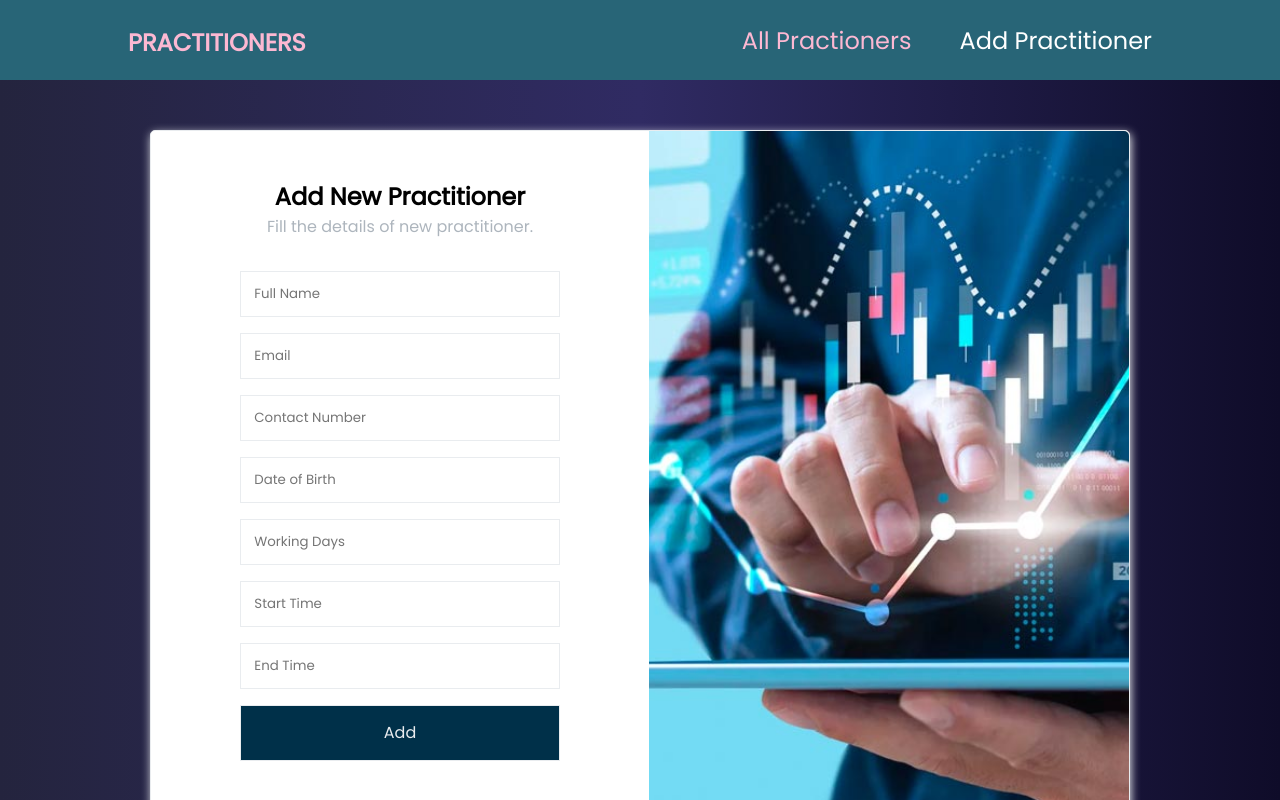
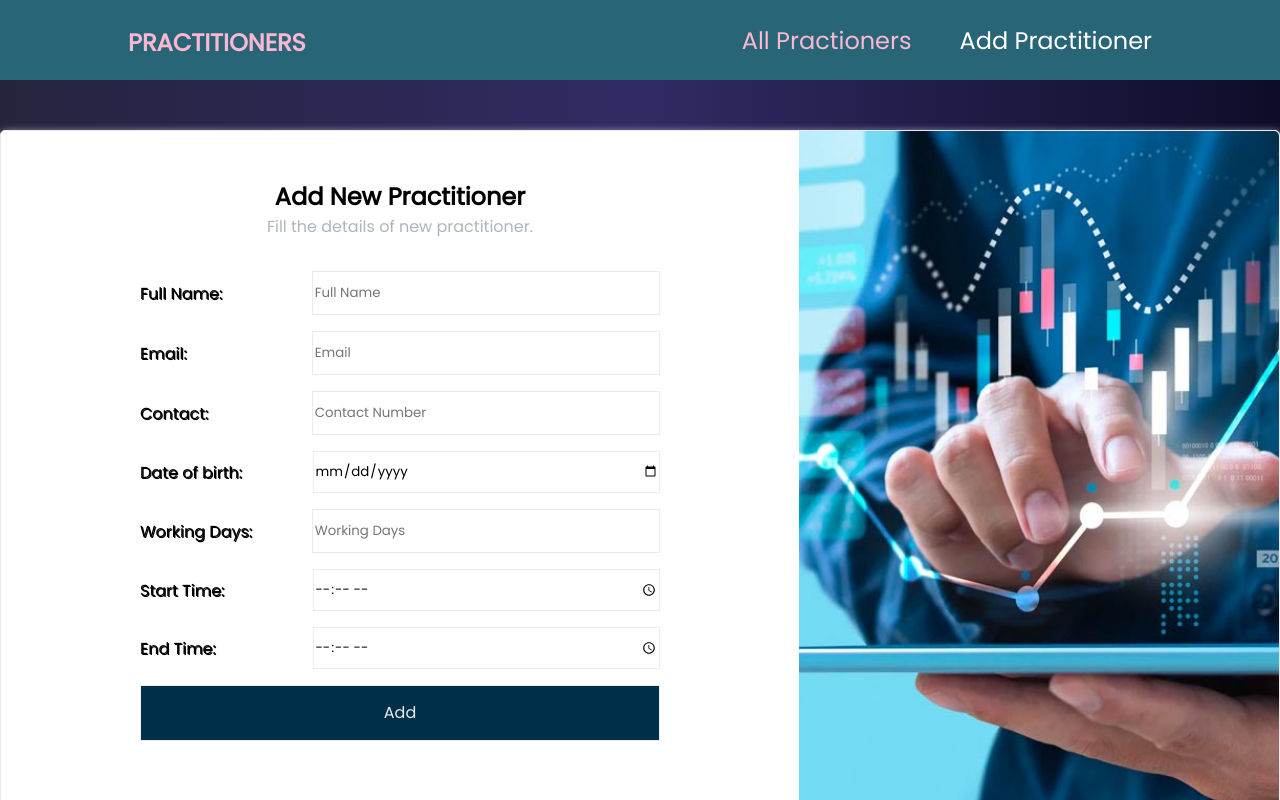
Before and after one commit to IshwarGautam/Practioner-Profile-Management, a React (Vite) app in the folder client/: page /add-practitioner in a window 1280 px wide. Built offline with nearby package versions, Linux system fonts and the light colour scheme.

Commit message:
Implemented edit and delete operation in partitioner table.

```diff
--- a/client/src/App.css
+++ b/client/src/App.css
@@ -22,14 +22,6 @@ body {
   justify-content: center;
 }
 
-.Practitioner-Form {
-  display: flex;
-  text-align: center;
-  margin-top: 50px;
-  align-items: center;
-  justify-content: center;
-}
-
 .register {
   width: 100vw;
   display: flex;
@@ -47,8 +39,11 @@ body {
 
 #form {
   width: 100vw;
+  margin: 2em auto;
+}
+
+.max-width {
   max-width: 320px;
-  margin: 2em auto;
 }
 
 #form > input,
--- a/client/src/App.tsx
+++ b/client/src/App.tsx
@@ -2,8 +2,8 @@ import "./App.css";
 import Form from "./pages/Form/Form";
 import Layout from "./components/Layout/Layout";
 import { Route, Switch } from "react-router-dom";
+import AddPractitioner from "./pages/Practitioners/AddPractitioner";
 import AllPractitioners from "./pages/Practitioners/AllPractitioners";
-import AddPractionerForm from "./components/Form/addPractitionerForm";
 
 function App() {
   return (
@@ -17,9 +17,7 @@ function App() {
             <AllPractitioners />
           </Route>
           <Route path="/add-practitioner">
-            <div className="Practitioner-Form">
-              <AddPractionerForm />
-            </div>
+            <AddPractitioner />
           </Route>
         </Switch>
       </Layout>
--- a/client/src/components/Form/SignInForm.tsx
+++ b/client/src/components/Form/SignInForm.tsx
@@ -51,7 +51,7 @@ export default function Form(props: FormType) {
           <span className="sub-title">Log in using your account.</span>
           <form
             id="form"
-            className="flex flex-col"
+            className="flex flex-col max-width"
             onSubmit={handleSubmit(onSubmit)}
           >
             <input
--- a/client/src/components/Form/addPractitionerForm.module.css
+++ b/client/src/components/Form/addPractitionerForm.module.css
@@ -1,7 +1,7 @@
 .addPractitioner {
   width: 100vw;
   display: flex;
-  max-width: 978px;
+  max-width: 1278px;
   border-radius: 5px;
   position: relative;
   background-color: white;
@@ -21,12 +21,13 @@ h2,
 .errorMsg {
   color: red;
   font-size: 12px;
-  text-align: left;
+  margin-left: 170px;
 }
 
-.flexCol {
+.form {
   gap: 1em;
   display: flex;
+  max-width: 520px;
   flex-direction: column;
 }
 
@@ -43,3 +44,20 @@ h2,
   border-top-right-radius: 5px;
   border-bottom-right-radius: 5px;
 }
+
+.FormControl {
+  display: flex;
+}
+
+label {
+  margin: auto;
+  width: 200px;
+  text-shadow: 1px 1px;
+}
+
+.InputStyle {
+  width: 100%;
+  height: 40px;
+  margin-left: 40px;
+  border: 1px solid #e9ecef;
+}
--- a/client/src/components/Form/addPractitionerForm.tsx
+++ b/client/src/components/Form/addPractitionerForm.tsx
@@ -1,11 +1,10 @@
 import { useState } from "react";
 import { useForm } from "react-hook-form";
+import bgImg from "../../assets/img2.jpg";
 import { http } from "../../services/http";
-import bgImg from "../../assets/img2.jpg";
-
 import { useHistory } from "react-router-dom";
-
 import classes from "./addPractitionerForm.module.css";
+import { handleEmailValidation } from "../../utils/emailValidation";
 
 export default function AddPractionerForm(props: object) {
   const {
@@ -39,88 +38,127 @@ export default function AddPractionerForm(props: object) {
           </div>
           <form
             id="form"
-            className={classes.flexCol}
+            className={classes.form}
             onSubmit={handleSubmit(onSubmit)}
           >
+            <div className={classes.FormControl}>
+              <label>Full Name:</label>
               <input
+                className={classes.InputStyle}
                 type="text"
                 {...register("fullName", {
                   required: true,
                 })}
                 placeholder="Full Name"
               />
+            </div>
             {errors.fullName?.type === "required" && (
               <div className={classes.errorMsg}>Name is required.</div>
             )}
 
+            <div className={classes.FormControl}>
+              <label>Email:</label>
               <input
-              type="text"
+                type="email"
+                className={classes.InputStyle}
                 {...register("email", {
                   required: true,
+                  validate: handleEmailValidation,
                 })}
                 placeholder="Email"
               />
+            </div>
             {errors.email?.type === "required" && (
               <div className={classes.errorMsg}>Email is required.</div>
             )}
+            {errors.email?.message && (
+              <div className={classes.errorMsg}>
+                {errors.email.message?.toString()}
+              </div>
+            )}
 
+            <div className={classes.FormControl}>
+              <label>Contact:</label>
               <input
-              type="text"
+                type="number"
+                className={classes.InputStyle}
                 {...register("contact", {
                   required: true,
+                  minLength: 10,
                 })}
                 placeholder="Contact Number"
               />
+            </div>
+            {errors.contact?.type === "minLength" && (
+              <div className={classes.errorMsg}>
+                Minimum length should be 10.
+              </div>
+            )}
+
             {errors.contact?.type === "required" && (
               <div className={classes.errorMsg}>
                 Please provide your contact number.
               </div>
             )}
 
+            <div className={classes.FormControl}>
+              <label>Date of birth:</label>
               <input
-              type="text"
+                type="date"
+                className={classes.InputStyle}
                 {...register("dob", {
                   required: true,
                 })}
-              placeholder="Date of Birth"
               />
+            </div>
             {errors.dob?.type === "required" && (
               <div className={classes.errorMsg}>
                 Please fill your date of birth.
               </div>
             )}
 
+            <div className={classes.FormControl}>
+              <label>Working Days:</label>
               <input
-              type="text"
+                type="number"
+                className={classes.InputStyle}
+                min={1}
+                max={7}
                 {...register("workingDays", {
                   required: true,
                 })}
                 placeholder="Working Days"
               />
+            </div>
             {errors.workingDays?.type === "required" && (
               <div className={classes.errorMsg}>
                 Please fill your number of working days.
               </div>
             )}
 
+            <div className={classes.FormControl}>
+              <label>Start Time:</label>
               <input
-              type="text"
+                type="Time"
+                className={classes.InputStyle}
                 {...register("startTime", {
                   required: true,
                 })}
-              placeholder="Start Time"
               />
+            </div>
             {errors.startTime?.type === "required" && (
               <div className={classes.errorMsg}>Please fill start time.</div>
             )}
-
+            <div className={classes.FormControl}>
+              <label>End Time:</label>
               <input
-              type="text"
+                type="Time"
+                className={classes.InputStyle}
                 {...register("endTime", {
                   required: true,
                 })}
-              placeholder="End Time"
               />
+            </div>
             {errors.endTime?.type === "required" && (
               <div className={classes.errorMsg}>Please fill end time.</div>
             )}
--- /dev/null
+++ b/client/src/components/Table/EditableTable.module.css
@@ -0,0 +1,6 @@
+.operation {
+  width: 100px;
+  display: flex;
+  cursor: default;
+  justify-content: space-between;
+}
--- /dev/null
+++ b/client/src/components/Table/EditableTable.tsx
@@ -0,0 +1,246 @@
+import React, { useState, useEffect } from "react";
+import { http } from "../../services/http";
+import { Form, Input, InputNumber, Popconfirm, Table, Typography } from "antd";
+
+interface Item {
+  _id: string;
+  fullName: string;
+  email: string;
+  contact: Number;
+  dob: string;
+  workingDays: Number;
+  startTime: string;
+  endTime: string;
+}
+
+interface EditableCellProps extends React.HTMLAttributes<HTMLElement> {
+  editing: boolean;
+  dataIndex: string;
+  title: any;
+  inputType: "number" | "text";
+  record: Item;
+  index: number;
+  children: React.ReactNode;
+}
+
+const EditableCell: React.FC<EditableCellProps> = ({
+  editing,
+  dataIndex,
+  title,
+  inputType,
+  record,
+  index,
+  children,
+  ...restProps
+}) => {
+  const inputNode = inputType === "number" ? <InputNumber /> : <Input />;
+
+  return (
+    <td {...restProps}>
+      {editing ? (
+        <Form.Item
+          name={dataIndex}
+          style={{ margin: 0 }}
+          rules={[
+            {
+              required: true,
+              message: `Please Input ${title}!`,
+            },
+          ]}
+        >
+          {inputNode}
+        </Form.Item>
+      ) : (
+        children
+      )}
+    </td>
+  );
+};
+
+const EditableTable: React.FC = () => {
+  const [form] = Form.useForm();
+  const [editingKey, setEditingKey] = useState("");
+
+  const [data, setData] = useState([]);
+
+  useEffect(() => {
+    http.get("/practitioner").then((response) => {
+      setData(response.data);
+    });
+  }, []);
+
+  const isEditing = (record: Item) => record._id === editingKey;
+
+  const edit = (record: Item) => {
+    form.setFieldsValue({
+      ...record,
+    });
+    setEditingKey(record._id);
+  };
+
+  const cancel = () => {
+    setEditingKey("");
+  };
+
+  const save = async (key: React.Key) => {
+    try {
+      const row = (await form.validateFields()) as Item;
+
+      const newData: any = [...data];
+      const index = newData.findIndex((item: any) => key === item._id);
+      const item = newData[index];
+      const updateData = { ...item, ...row };
+
+      newData.splice(index, 1, {
+        ...item,
+        ...row,
+      });
+      setData(newData);
+      setEditingKey("");
+
+      http
+        .put(`/practitioner/${updateData?._id}`, updateData)
+        .catch((error) => console.log(error));
+    } catch (errInfo) {
+      console.log("Validate Failed:", errInfo);
+    }
+  };
+
+  const onDelete = async (key: React.Key) => {
+    try {
+      const newData: any = [...data];
+      const index = newData.findIndex((item: any) => key === item._id);
+
+      newData.splice(index, 1);
+      setData(newData);
+      setEditingKey("");
+
+      http.delete(`/practitioner/${key}`).catch((error) => console.log(error));
+    } catch (error) {
+      console.log(error);
+    }
+  };
+
+  const columns = [
+    {
+      title: "Full Name",
+      dataIndex: "fullName",
+      key: "fullName",
+      editable: true,
+    },
+    {
+      title: "Email",
+      dataIndex: "email",
+      key: "email",
+      editable: true,
+    },
+
+    {
+      title: "Contact",
+      dataIndex: "contact",
+      key: "contact",
+      editable: true,
+    },
+
+    {
+      title: "Date of Birth",
+      dataIndex: "dob",
+      key: "dob",
+      editable: true,
+    },
+
+    {
+      title: "Working Days",
+      dataIndex: "workingDays",
+      key: "workingDays",
+      editable: true,
+    },
+
+    {
+      title: "Start Time",
+      dataIndex: "startTime",
+      key: "startTime",
+      editable: true,
+    },
+
+    {
+      title: "End Time",
+      dataIndex: "endTime",
+      key: "endTime",
+      editable: true,
+    },
+    {
+      title: "operation",
+      dataIndex: "operation",
+      render: (_: any, record: Item) => {
+        const editable = isEditing(record);
+        return editable ? (
+          <span>
+            <Typography.Link
+              onClick={() => save(record._id)}
+              style={{ marginRight: 8 }}
+            >
+              Save
+            </Typography.Link>
+            <Popconfirm title="Sure to cancel?" onConfirm={cancel}>
+              <a>Cancel</a>
+            </Popconfirm>
+          </span>
+        ) : (
+          <span>
+            <Typography.Link
+              onClick={() => edit(record)}
+              style={{ marginRight: 8 }}
+            >
+              Edit
+            </Typography.Link>
+            <Popconfirm
+              title="Sure to delete?"
+              onConfirm={() => onDelete(record._id)}
+            >
+              <a>Delete</a>
+            </Popconfirm>
+          </span>
+        );
+      },
+    },
+  ];
+
+  const mergedColumns = columns.map((col) => {
+    if (!col.editable) {
+      return col;
+    }
+    return {
+      ...col,
+      onCell: (record: Item) => ({
+        record,
+        inputType: col.dataIndex === "age" ? "number" : "text",
+        dataIndex: col.dataIndex,
+        title: col.title,
+        editing: isEditing(record),
+      }),
+    };
+  });
+
+  return (
+    <Form form={form} component={false}>
+      <Table
+        components={{
+          body: {
+            cell: EditableCell,
+          },
+        }}
+        bordered
+        rowKey={(obj) => obj.email}
+        dataSource={data}
+        columns={mergedColumns}
+        rowClassName="editable-row"
+        pagination={{
+          onChange: cancel,
+        }}
+      />
+    </Form>
+  );
+};
+
+export default EditableTable;
--- /dev/null
+++ b/client/src/pages/Practitioners/AddPractitioner.module.css
@@ -0,0 +1,6 @@
+.PractitionerForm {
+  display: flex;
+  margin-top: 50px;
+  align-items: center;
+  justify-content: center;
+}
--- a/client/src/pages/Practitioners/AddPractitioner.tsx
+++ b/client/src/pages/Practitioners/AddPractitioner.tsx
@@ -1,5 +1,12 @@
+import classes from "./AddPractitioner.module.css";
+import AddPractionerForm from "../../components/Form/addPractitionerForm";
+
 function AddPractitioner() {
-  return <div className="Practitioners">new practitioner</div>;
+  return (
+    <div className={classes.PractitionerForm}>
+      <AddPractionerForm />
+    </div>
+  );
 }
 
 export default AddPractitioner;
--- a/client/src/pages/Practitioners/AllPractitioners.module.css
+++ /dev/null
@@ -1,3 +0,0 @@
-.practitioners{
-  color: white;
-}
--- a/client/src/pages/Practitioners/AllPractitioners.tsx
+++ b/client/src/pages/Practitioners/AllPractitioners.tsx
@@ -1,94 +1,7 @@
-import { useEffect, useState } from "react";
-import { http } from "../../services/http";
+import EditableTable from "../../components/Table/EditableTable";
 
-import { Checkbox, Table, Divider } from "antd";
-import type { ColumnsType } from "antd/es/table";
-
-import classes from "./AllPractitioners.module.css";
-
-interface DataType {
-  fullName: string;
-  email: string;
-  contact: Number;
-  dob: string;
-  workingDays: Number;
-  startTime: string;
-  endTime: string;
-}
-
-const columns: ColumnsType<DataType> = [
-  {
-    title: "Full Name",
-    dataIndex: "fullName",
-  },
-  {
-    title: "Email",
-    dataIndex: "email",
-  },
-
-  {
-    title: "Contact",
-    dataIndex: "contact",
-  },
-
-  {
-    title: "Date of Birth",
-    dataIndex: "dob",
-  },
-
-  {
-    title: "Working Days",
-    dataIndex: "workingDays",
-  },
-
-  {
-    title: "Start Time",
-    dataIndex: "startTime",
-  },
-
-  {
-    title: "End Time",
-    dataIndex: "endTime",
-  },
-];
-
-// rowSelection object indicates the need for row selection
-const rowSelection = {
-  onChange: (selectedRowKeys: React.Key[], selectedRows: DataType[]) => {
-    console.log(
-      `selectedRowKeys: ${selectedRowKeys}`,
-      "selectedRows: ",
-      selectedRows
-    );
-  },
-};
 function AllPractitioners() {
-  const [practitioners, setPractitioners] = useState([]);
-
-  useEffect(() => {
-    http.get("/practitioner").then((response) => {
-      setPractitioners(response.data);
-    });
-  }, []);
-
-  return (
-    <div className={classes.practitioners}>
-      <Checkbox checked className={classes.practitioners}>
-        ICU Specialist
-      </Checkbox>
-      <Divider />
-      <Table
-        dataSource={practitioners}
-        columns={columns}
-        bordered
-        rowKey={(obj) => obj.fullName}
-        rowSelection={{
-          type: "checkbox",
-          ...rowSelection,
-        }}
-      />
-    </div>
-  );
+  return <EditableTable />;
 }
 
 export default AllPractitioners;
```
Also changed, not shown: client/src/components/Form/SignUpForm.tsx (+7 -4 lines). Lines whose indentation alone changed are shown as unchanged.
